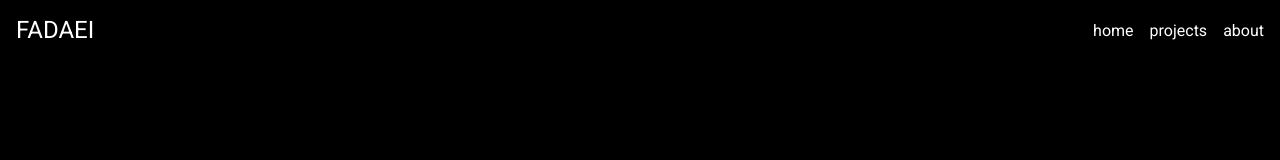
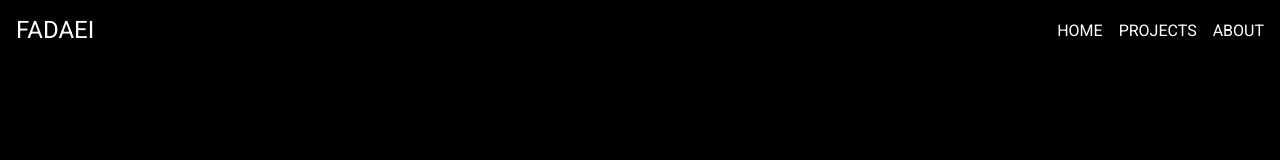
Before and after one commit to Downmoto/fadaei-dev, a SvelteKit app: page / in a window 1280 px wide. Shown: the top 160 px of the page. Built offline with nearby package versions, Linux system fonts and the light colour scheme.

Commit message:
capitalize nav links

```diff
--- a/src/routes/+layout.svelte
+++ b/src/routes/+layout.svelte
@@ -15,9 +15,9 @@
       <img src={hamburgerSVG} alt="Menu" width="24" height="24" />
     </button>
     <ul class:open={isMenuOpen}>
-      <li><a href="/">home</a></li>
-      <li><a href="/projects">projects</a></li>
-      <li><a href="/about">about</a></li>
+      <li><a href="/">HOME</a></li>
+      <li><a href="/projects">PROJECTS</a></li>
+      <li><a href="/about">ABOUT</a></li>
     </ul>
   </nav>
 
```
